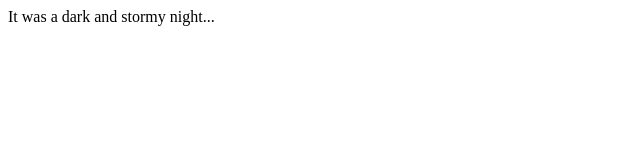
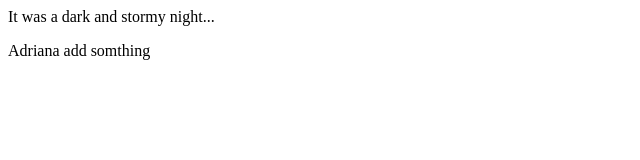
Before and after one commit to anglingaddict/fireside-story, a plain HTML site: page index.html in a window 1280 px wide. Shown: the whole page, without its empty margins (0-640 px from the left). Drawn offline with Linux system fonts and the light colour scheme.

Commit message:
Adriana first commit

```diff
--- a/index.html
+++ b/index.html
@@ -1,5 +1,6 @@
 <html>
   <body>
     <p>It was a dark and stormy night...</p>
+	Adriana add somthing
   </body>
 </html>
```
